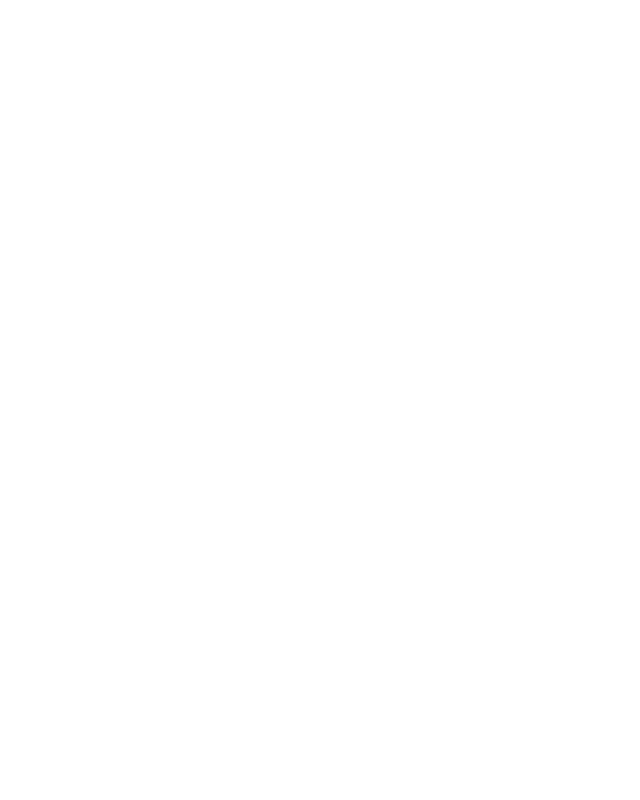
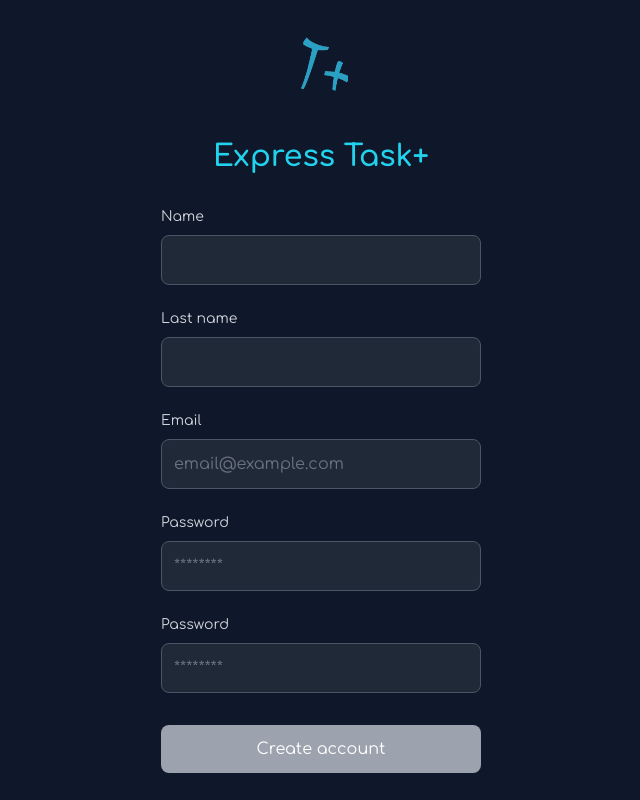
Before and after one commit to juanmadev5/express-task-plus, a React (Vite) app: page /register in a window 1280 px wide. Before the commit this address had no page. Shown: the whole page, without its empty margins (319-959 px from the left). Built offline with nearby package versions, Linux system fonts and the light colour scheme.

Commit message:
added auth

```diff
--- a/src/App.tsx
+++ b/src/App.tsx
@@ -1,13 +1,23 @@
 import { BrowserRouter as Router, Route, Routes } from "react-router-dom";
 import Login from "./screens/login";
 import Home from "./screens/home";
+import Register from "./screens/register";
+import ProtectedRoute from "./protected-route";
 
 export default function App() {
   return (
     <Router>
       <Routes>
         <Route path="/" element={<Login />} />
-        <Route path="/home" element={<Home />} />
+        <Route
+          path="/home"
+          element={
+            <ProtectedRoute>
+              <Home />
+            </ProtectedRoute>
+          }
+        />
+        <Route path="/register" element={<Register />} />
       </Routes>
     </Router>
   );
--- /dev/null
+++ b/src/backend/create-account.ts
@@ -0,0 +1,30 @@
+import { createUserWithEmailAndPassword } from "firebase/auth";
+import { auth } from "../backend/firebase";
+import { getDatabase, ref, set } from "firebase/database";
+
+export default async function createAccount(name: string, lastName: string, email: string, password: string) {
+    try {
+        const userCredential = await createUserWithEmailAndPassword(auth, email, password);
+        const user = userCredential.user;
+
+        const db = getDatabase()
+
+        await set(ref(db, 'users/' + user.uid), {
+            email: user.email,
+            last_name: lastName,
+            name: name,
+            tasks: []
+        })
+
+        localStorage.setItem('user', JSON.stringify({
+            uid: user.uid,
+            name: name,
+            lastName: lastName,
+            email: user.email,
+        }));
+        return true
+    } catch (e) {
+        return false
+    }
+
+}
--- a/src/backend/login-handler.ts
+++ b/src/backend/login-handler.ts
@@ -1,12 +1,28 @@
 import { signInWithEmailAndPassword } from "firebase/auth";
 import { auth } from "../backend/firebase";
+import { get, getDatabase, ref } from "firebase/database";
 
 export default async function loginHandler(email: string, password: string) {
   try {
-    await signInWithEmailAndPassword(auth, email, password);
+    const userCredential = await signInWithEmailAndPassword(auth, email, password);
+    const user = userCredential.user;
+
+    const db = getDatabase();
+    const userRef = ref(db, 'users/' + user.uid);
+    const snapshot = await get(userRef);
+    if (snapshot.exists()) {
+      const userData = snapshot.val();
+      localStorage.setItem('user', JSON.stringify({
+        uid: user.uid,
+        name: userData.name,
+        lastName: userData.last_name,
+        email: user.email,
+      }));
+    } else {
+      console.error("User not found in database.");
+    }
     return true;
   } catch (e) {
-    console.error("Error de inicio de sesión:", e);
     return false;
   }
 }
--- /dev/null
+++ b/src/protected-route.tsx
@@ -0,0 +1,15 @@
+import { ReactNode } from "react";
+import { Navigate } from "react-router-dom";
+
+interface ProtectedRouteProps {
+    children: ReactNode;
+}
+
+const ProtectedRoute: React.FC<ProtectedRouteProps> = ({ children }) => {
+    const user = localStorage.getItem('user');
+    const parsedUser = user ? JSON.parse(user) : null;
+
+    return parsedUser ? children : <Navigate to="/login" />;
+};
+
+export default ProtectedRoute;
--- a/src/screens/login.tsx
+++ b/src/screens/login.tsx
@@ -1,6 +1,6 @@
 import "../index.css";
 import applogo from "../assets/app-logo.png";
-import { useState } from "react";
+import { useEffect, useState } from "react";
 import loginHandler from "../backend/login-handler";
 import { useNavigate } from "react-router-dom";
 
@@ -9,6 +9,12 @@
   const [password, setPassword] = useState("");
   const [errorMessage, setErrorMessage] = useState("");
   const navigate = useNavigate();
+  useEffect(() => {
+    const storedUser = localStorage.getItem('user');
+    if (storedUser) {
+      navigate("/home");
+    }
+  }, [navigate]);
   const handleLogin = async () => {
     const loggedIn = await loginHandler(email, password);
     if (loggedIn) {
@@ -17,11 +23,18 @@
       setErrorMessage("Email or password incorrect, try again.");
     }
   };
+  // @ts-ignore
+  const handleKeyPress = (event) => {
+    if (event.key === 'Enter') {
+      handleLogin();
+    }
+  };
+
   return (
     <div className="font-comfortaa w-screen min-h-screen p-5 flex flex-col items-center justify-center bg-slate-900">
       <img src={applogo} className="w-20 h-20 mb-8" alt="App Logo" />
-      <h1 className="text-cyan-400 text-3xl font-semibold mb-8">
-        Login to Express Task+
+      <h1 translate="no" className="text-cyan-400 text-3xl font-semibold mb-8">
+        Express Task+
       </h1>
 
       <div className="flex flex-col w-80">
@@ -49,6 +62,7 @@
           className="p-3 bg-gray-800 border border-gray-600 rounded-lg focus:outline-none focus:ring-2 focus:ring-cyan-500 text-white placeholder-gray-500 transition duration-150"
           value={password}
           onChange={(e) => setPassword(e.target.value)}
+          onKeyPress={handleKeyPress}
         />
       </div>
 
@@ -67,7 +81,7 @@
               onClick={() => navigate("/register")}
               className="text-cyan-300 cursor-pointer"
             >
-              Regístrate aquí
+              Register here
             </span>
           </p>
         </div>
--- /dev/null
+++ b/src/screens/register.tsx
@@ -0,0 +1,138 @@
+import "../index.css";
+import applogo from "../assets/app-logo.png";
+import { useState } from "react";
+import { useNavigate } from "react-router-dom";
+import createAccount from "../backend/create-account";
+
+export default function Register() {
+    const [email, setEmail] = useState("");
+    const [password, setPassword] = useState("");
+    const [confPassword, setConfPassword] = useState("");
+    const [name, setName] = useState("");
+    const [lastName, setLastName] = useState("");
+    const [errorMessage, setErrorMessage] = useState("");
+    const navigate = useNavigate();
+    const handleRegister = async () => {
+
+        const success = await createAccount(name, lastName, email, password);
+        if (success) {
+            navigate("/home");
+        } else {
+            setErrorMessage("No se pudo crear la cuenta. Por favor intenta de nuevo.");
+        }
+    };
+
+    // @ts-ignore
+    const handleKeyPress = (event) => {
+        if (event.key === 'Enter') {
+            handleRegister();
+        }
+    };
+
+    const isFormValid = () => {
+        return (
+            name.trim() !== "" &&
+            lastName.trim() !== "" &&
+            email.trim() !== "" &&
+            password.trim() !== "" &&
+            confPassword.trim() !== "" &&
+            password === confPassword
+        );
+    };
+
+    return (
+        <div className="font-comfortaa w-screen min-h-screen p-5 flex flex-col items-center justify-center bg-slate-900">
+            <img src={applogo} className="w-20 h-20 mb-8" alt="App Logo" />
+            <h1 translate="no" className="text-cyan-400 text-3xl font-semibold mb-8">
+                Express Task+
+            </h1>
+
+            <div className="flex flex-col w-80">
+                <label className="text-sm text-gray-300 mb-2">
+                    Name
+                </label>
+                <input
+                    id="name"
+                    placeholder=""
+                    className="p-3 bg-gray-800 border border-gray-600 rounded-lg focus:outline-none focus:ring-2 focus:ring-cyan-500 text-white placeholder-gray-500 transition duration-150"
+                    value={name}
+                    onChange={(e) => setName(e.target.value)}
+                />
+            </div>
+
+            <div className="flex flex-col w-80 mt-6">
+                <label className="text-sm text-gray-300 mb-2">
+                    Last name
+                </label>
+                <input
+                    id="lastName"
+                    placeholder=""
+                    className="p-3 bg-gray-800 border border-gray-600 rounded-lg focus:outline-none focus:ring-2 focus:ring-cyan-500 text-white placeholder-gray-500 transition duration-150"
+                    value={lastName}
+                    onChange={(e) => setLastName(e.target.value)}
+                />
+            </div>
+
+            <div className="flex flex-col w-80 mt-6">
+                <label htmlFor="email" className="text-sm text-gray-300 mb-2">
+                    Email
+                </label>
+                <input
+                    type="email"
+                    id="email"
+                    placeholder="email@example.com"
+                    className="p-3 bg-gray-800 border border-gray-600 rounded-lg focus:outline-none focus:ring-2 focus:ring-cyan-500 text-white placeholder-gray-500 transition duration-150"
+                    value={email}
+                    onChange={(e) => setEmail(e.target.value)}
+                />
+            </div>
+
+            <div className="flex flex-col w-80 mt-6">
+                <label htmlFor="password" className="text-sm text-gray-300 mb-2">
+                    Password
+                </label>
+                <input
+                    type="password"
+                    id="password"
+                    placeholder="********"
+                    className="p-3 bg-gray-800 border border-gray-600 rounded-lg focus:outline-none focus:ring-2 focus:ring-cyan-500 text-white placeholder-gray-500 transition duration-150"
+                    value={password}
+                    onChange={(e) => setPassword(e.target.value)}
+                    onKeyPress={handleKeyPress}
+                />
+            </div>
+
+            <div className="flex flex-col w-80 mt-6">
+                <label htmlFor="password" className="text-sm text-gray-300 mb-2">
+                    Password
+                </label>
+                <input
+                    type="password"
+                    id="password-confirm"
+                    placeholder="********"
+                    className="p-3 bg-gray-800 border border-gray-600 rounded-lg focus:outline-none focus:ring-2 focus:ring-cyan-500 text-white placeholder-gray-500 transition duration-150"
+                    value={confPassword}
+                    onChange={(e) => setConfPassword(e.target.value)}
+                    onKeyPress={handleKeyPress}
+                />
+            </div>
+            <button
+                onClick={handleRegister}
+                className={`w-80 text-white mt-8 p-3 rounded-lg transition duration-150 ${isFormValid() ? "bg-cyan-500 hover:bg-cyan-600" : "bg-gray-400"
+                    }`}
+                disabled={!isFormValid()}
+            >
+                Create account
+            </button>
+
+            {errorMessage && (
+                <div className="mt-4 p-4 bg-transparent text-white rounded-lg w-80 text-center">
+                    {errorMessage}
+                    <p className="mt-2">
+                        Register failed. Try again.
+                    </p>
+                </div>
+            )}
+        </div>
+    );
+}
```
Also changed, not shown: 1 other file (tests, documents, lock files or other folders).
